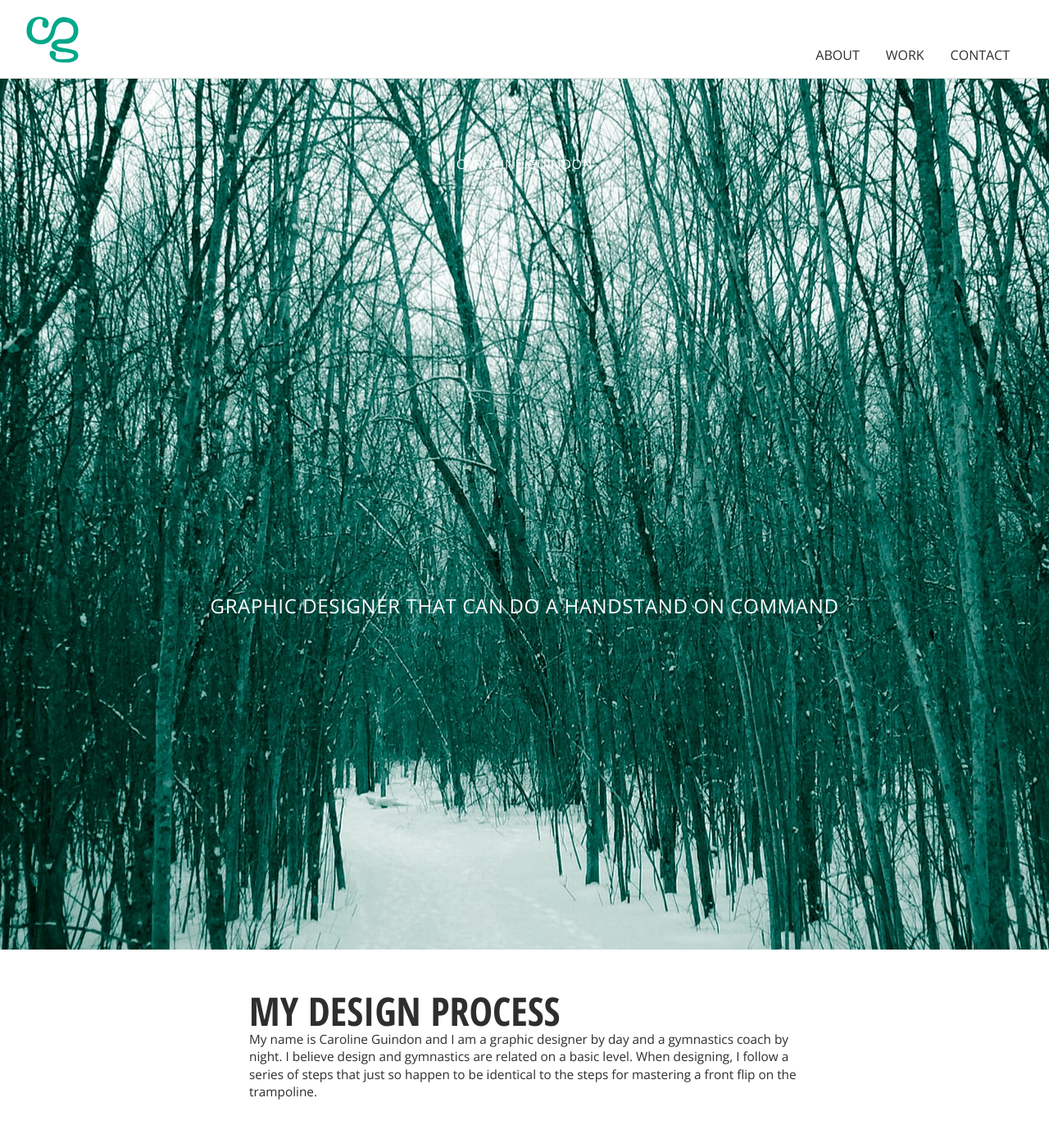
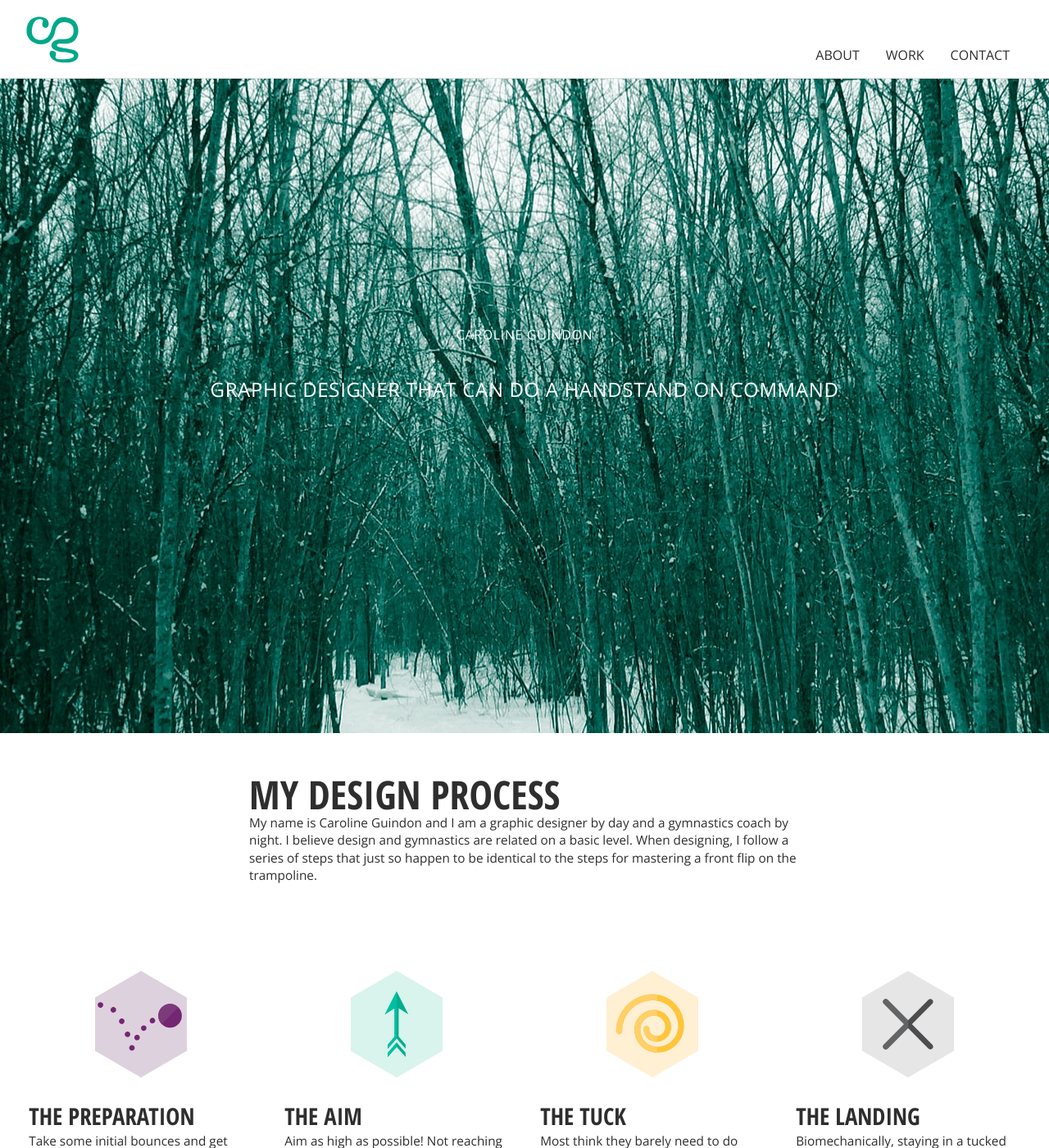
Before and after one commit to CGuindon/cgdesigned, a Jekyll site: the page built from index.html, in a window 1280 px wide and 1400 px high. Shown: the whole window at 82% size. Built offline with Jekyll 4.4.1, drawn with Linux system fonts in a browser that asks for light colours.

Commit message:
fix typo again

```diff
--- a/_includes/css/general.css
+++ b/_includes/css/general.css
@@ -182,14 +182,14 @@
 	text-align: center;
 	font-size: 1.5rem;
 	line-height: 0.9;
-	padding: 13em 0;
+	padding: 2em 0 13em;
 }
 
 .font-medium {
 	text-align: center;
 	font-size: 1rem;
 	color: #fefefe;
-	padding-bottom: 13em;
+	padding-top: 13em;
 }
 
 
```
